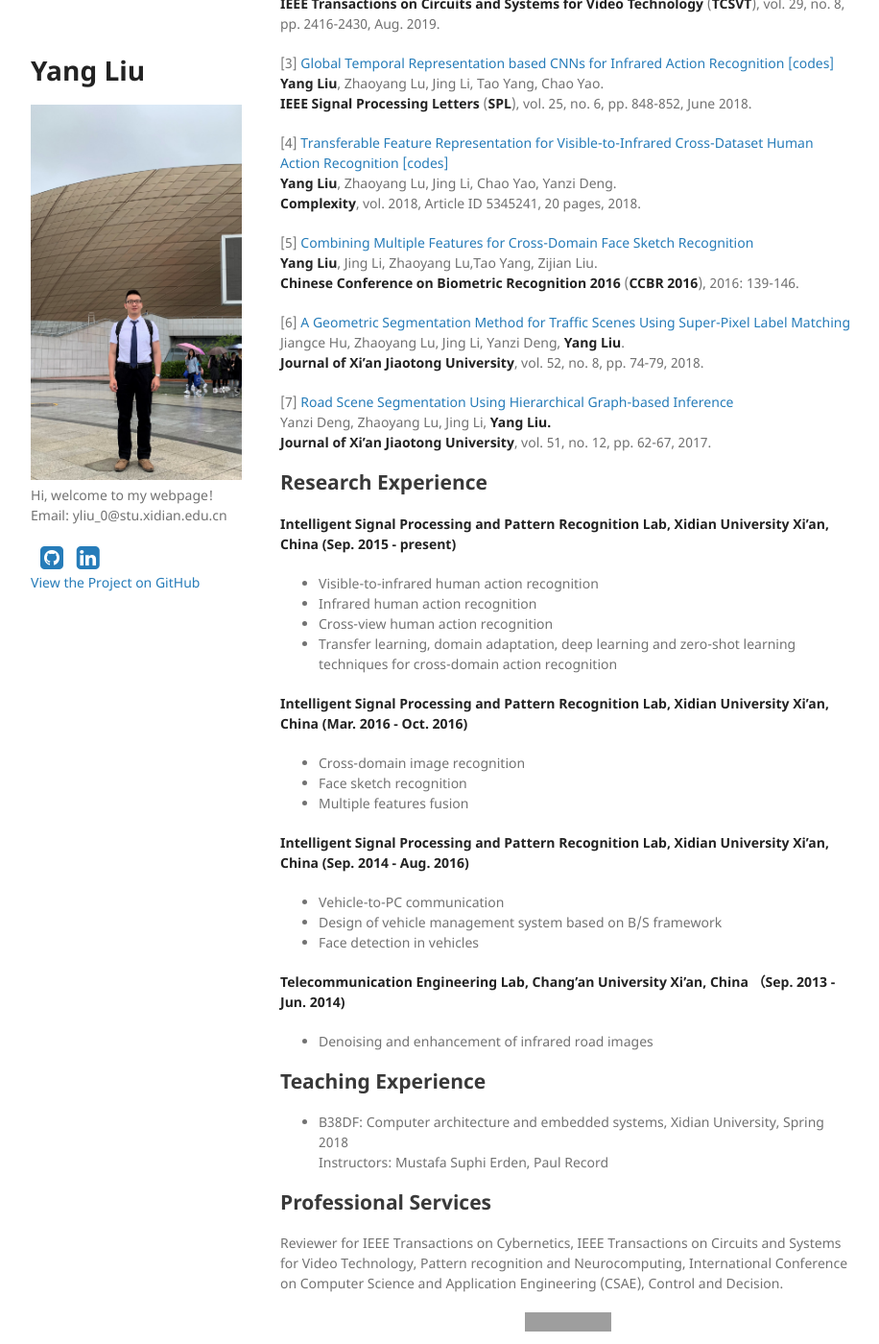
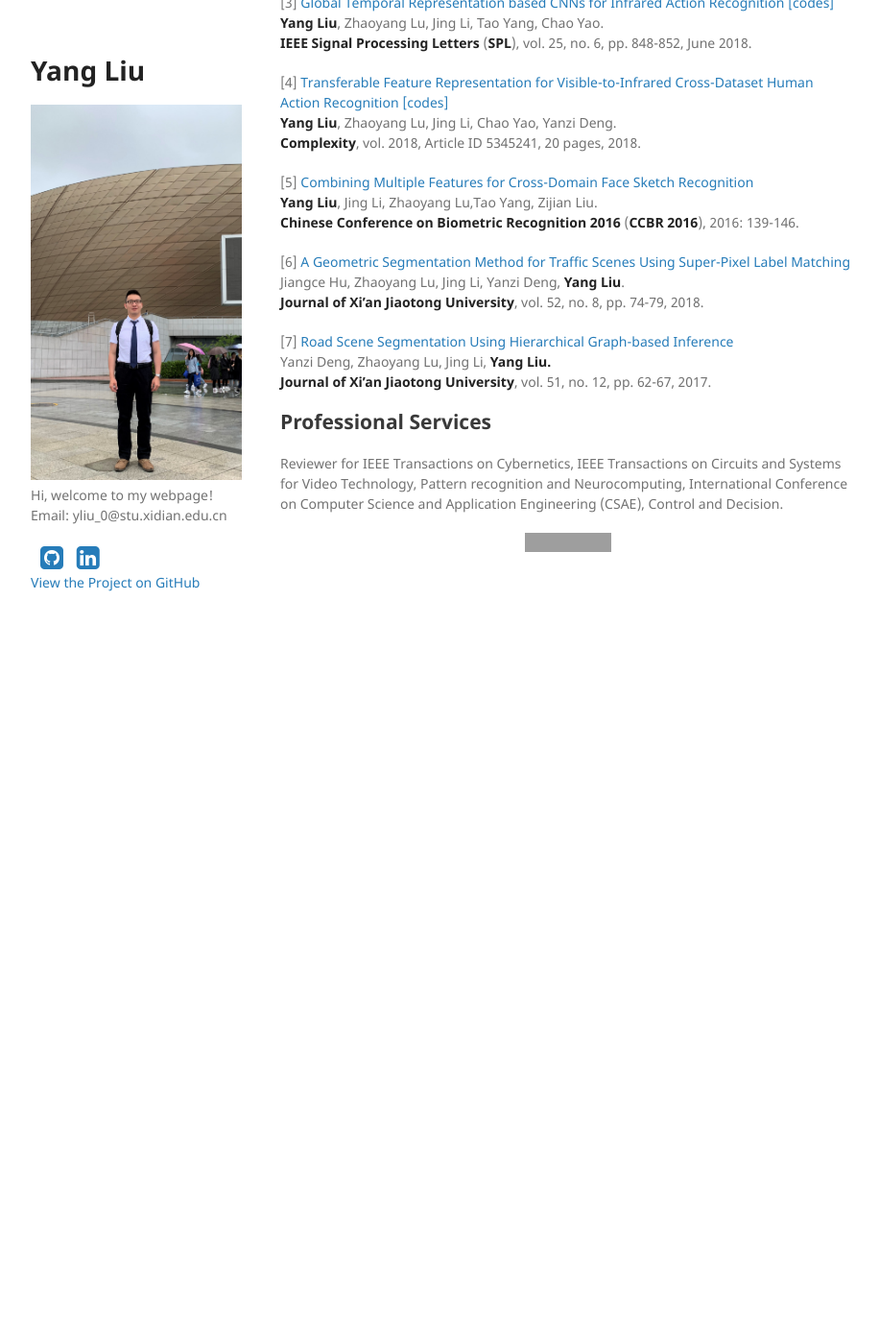
Before and after one commit to YangLiu9208/home, a Jekyll site: the page built from index.md, in a window 1280 px wide and 1400 px high, scrolled down 1092 px. Shown: the whole window at 96% size, without its empty margins (178-1094 px from the left). Built offline with Jekyll 4.4.1, drawn with Linux system fonts in a browser that asks for light colours; a style sheet for code colours, icons or effects is not loaded; our own code applies the rules of GitHub Pages for plain Markdown files; after the commit the page ends 1722 px from its top, so only the background shows below that; some of the changed text lies outside the part shown; grey boxes are pictures that could not be loaded.

Commit message:
Update index.md

```diff
--- a/index.md
+++ b/index.md
@@ -2,14 +2,13 @@
 layout: default
 ---
 ## About Me
-I'm Yang Liu (刘阳), a postdoctoral researcher at [HCP Lab](http://www.sysu-hcp.net/home/), [Sun-Yat-Sen University](http://www.sysu.edu.cn/) with co-supervisor Prof. [Liang Lin](http://www.linliang.net/). Before that, I obtained my PhD degreet in 2019 at [Institute of Telecommunication](http://ste.xidian.edu.cn/), [Xidian University](https://www.xidian.edu.cn/) under the supervision of Prof. [Zhaoyang Lu](http://web.xidian.edu.cn/zhylu/). Before I joined Xidian University, I received my bachelor degree in Telecommunication Engineering from [Chang'an University](http://www.chd.edu.cn/). My [English CV](https://drive.google.com/open?id=1Q5dyiX7RWbashRSv-_U7NgtH3hqfy2q9).
+I'm Yang Liu (刘阳), a postdoctoral researcher at [HCP Lab](http://www.sysu-hcp.net/home/), [Sun-Yat-Sen University](http://www.sysu.edu.cn/) with co-supervisor Prof. [Liang Lin](http://www.linliang.net/). Before that, I obtained my PhD degreet in 2019 at [Institute of Telecommunication](http://ste.xidian.edu.cn/), [Xidian University](https://www.xidian.edu.cn/) under the supervision of Prof. [Zhaoyang Lu](http://web.xidian.edu.cn/zhylu/). [CV](https://drive.google.com/open?id=1Q5dyiX7RWbashRSv-_U7NgtH3hqfy2q9).
 
 ## Research interests
 Human Action Recognition
-Transfer learning, Domain adaptation, Zero-shot learning and their Applications
+Transfer learning, Domain adaptation, Zero-shot learning
 Knowledge Graph and its application to human action understanding
 Heterogeneous Face Recognition
-Computer Vision and Pattern Recognition
 
 ## Education
 <div align="left">
@@ -91,31 +90,6 @@ Jiangce Hu, Zhaoyang Lu, Jing Li, Yanzi Deng, **Yang Liu**.
 Yanzi Deng, Zhaoyang Lu, Jing Li, **Yang Liu.**
 **Journal of Xi'an Jiaotong University**, vol. 51, no. 12, pp. 62-67, 2017.
 
-## Research Experience
-
-**Intelligent Signal Processing and Pattern Recognition Lab, Xidian University Xi’an, China (Sep. 2015 - present)**
-  * Visible-to-infrared human action recognition
-  * Infrared human action recognition
-  * Cross-view human action recognition
-  * Transfer learning, domain adaptation, deep learning and zero-shot learning techniques for cross-domain action recognition
-
-**Intelligent Signal Processing and Pattern Recognition Lab, Xidian University Xi’an, China (Mar. 2016 - Oct. 2016)**
-  * Cross-domain image recognition
-  * Face sketch recognition
-  * Multiple features fusion
-
-**Intelligent Signal Processing and Pattern Recognition Lab, Xidian University Xi’an, China (Sep. 2014 - Aug. 2016)**
-  * Vehicle-to-PC communication
-  * Design of vehicle management system based on B/S framework
-  * Face detection in vehicles
-
-**Telecommunication Engineering Lab, Chang’an University Xi’an, China （Sep. 2013 - Jun. 2014)**
-  * Denoising and enhancement of infrared road images
-
-## Teaching Experience
-* B38DF: Computer architecture and embedded systems, Xidian University, Spring 2018
-  Instructors: Mustafa Suphi Erden, Paul Record
-
 ## Professional Services
 Reviewer for IEEE Transactions on Cybernetics, IEEE Transactions on Circuits and Systems for Video Technology, Pattern recognition and Neurocomputing, International Conference on Computer Science and Application Engineering (CSAE), Control and Decision.
 
```
